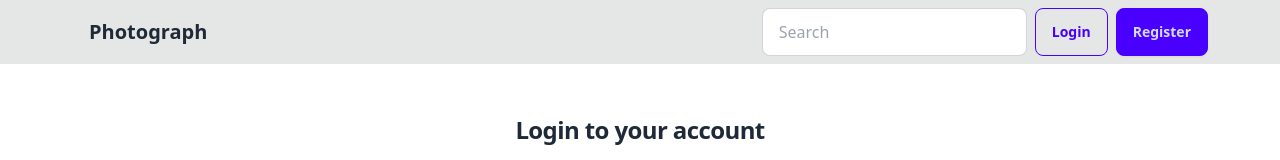
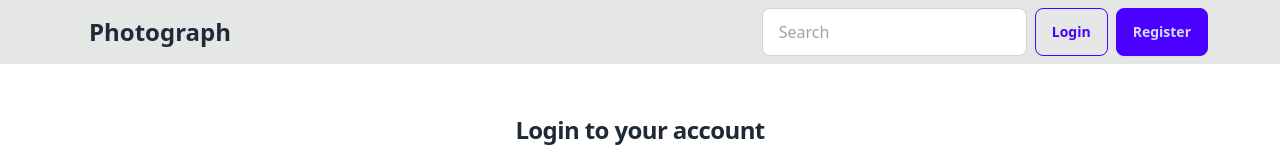
Before and after one commit to mazid1/photograph, a Next.js app: page /login in a window 1280 px wide. Shown: the top 160 px of the page. Built offline with nearby package versions, Linux system fonts and the light colour scheme; no server answers.

Commit message:
liked photos page added

```diff
--- /dev/null
+++ b/src/app/liked/page.tsx
@@ -0,0 +1,29 @@
+import { getLikedPhotos } from "@/actions/getLikedPhotos";
+import Gallery from "@/components/Gallery";
+import { PageResponse } from "@/models/Photo";
+import { ErrorType } from "@/models/ResponseType";
+import { redirect } from "next/navigation";
+import React from "react";
+
+async function LikedPage() {
+  const likedPhotos = await getLikedPhotos();
+
+  if (
+    likedPhotos.success === false &&
+    likedPhotos.errorType === ErrorType.UNAUTHORIZED
+  ) {
+    return redirect("/login");
+  }
+
+  const photos = Object.values(likedPhotos.data!);
+  const pageResponse: PageResponse = {
+    photos,
+    page: 1,
+    per_page: photos.length,
+    total_results: photos.length,
+  };
+
+  return <Gallery initialPage={pageResponse} />;
+}
+
+export default LikedPage;
--- a/src/components/Gallery.tsx
+++ b/src/components/Gallery.tsx
@@ -65,9 +65,11 @@ function Gallery({ initialPage }: GalleryProps) {
             <PhotoContainer key={photo.id} photo={photo} />
           ))}
         </div>
-        <div ref={ref} className="w-full text-center mb-3">
-          Loading...
-        </div>
+        {photoPage?.next_page && (
+          <div ref={ref} className="w-full text-center mb-3">
+            Loading...
+          </div>
+        )}
       </ModalContextProvider>
     </section>
   );
--- a/src/components/nav/AuthLinks.tsx
+++ b/src/components/nav/AuthLinks.tsx
@@ -8,7 +8,6 @@ function AuthLinks() {
   const { data: session } = useSession();
 
   if (session?.user) {
-    console.log(session.user);
     return <UserMenu name={session.user.name!} email={session.user.email!} />;
   }
 
--- a/src/components/nav/Navbar.tsx
+++ b/src/components/nav/Navbar.tsx
@@ -1,15 +1,24 @@
+"use client";
+import { useSession } from "next-auth/react";
 import Link from "next/link";
 import Search from "./Search";
 import AuthLinks from "./AuthLinks";
 
 function Navbar() {
+  const { data: session } = useSession();
+
   return (
     <header className="sticky top-0 z-10 bg-base-300">
       <nav className="navbar max-w-6xl mx-auto">
-        <div className="navbar-start">
-          <Link href={"/"} className="btn btn-ghost text-xl">
+        <div className="navbar-start gap-2">
+          <Link href={"/"} className="btn btn-ghost text-2xl">
             Photograph
           </Link>
+          {session?.user && (
+            <Link href={"/liked"} className="link link-hover">
+              Liked
+            </Link>
+          )}
         </div>
         <div className="navbar-end gap-2">
           <Search />
```
